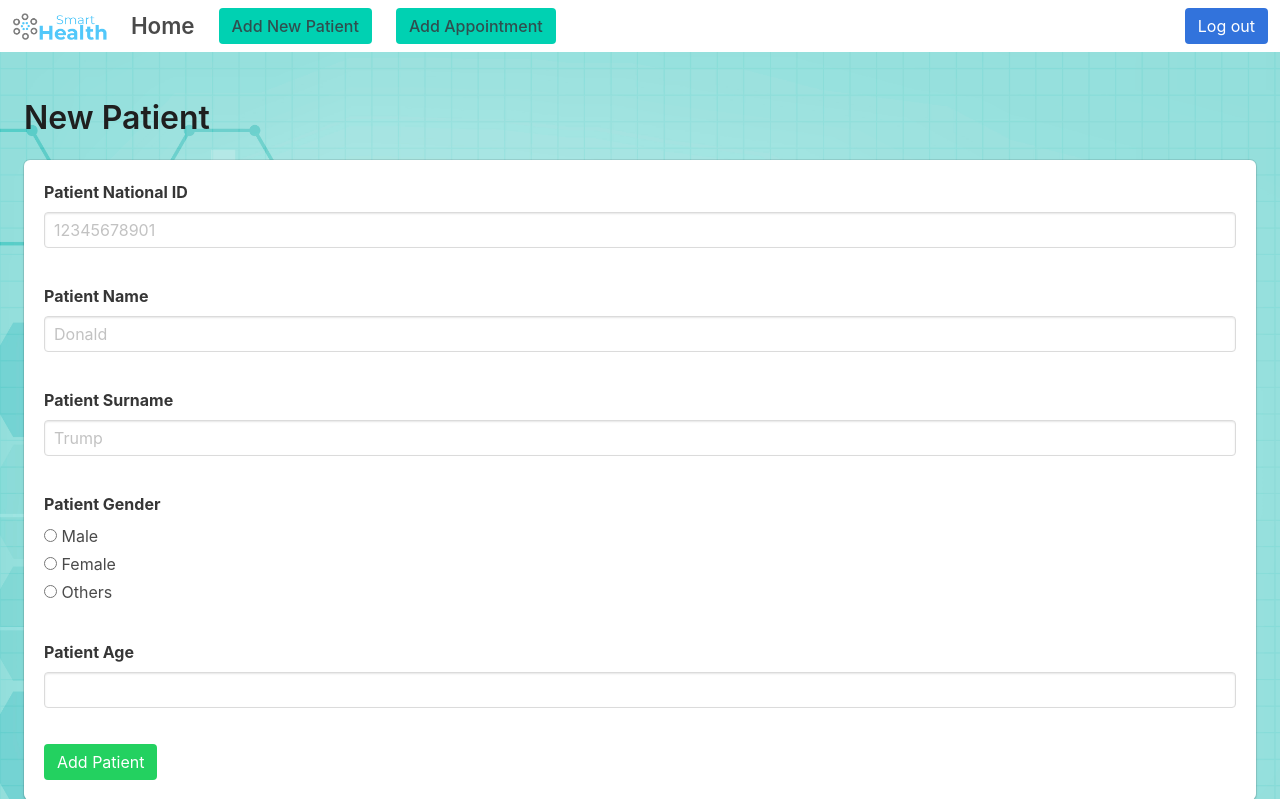
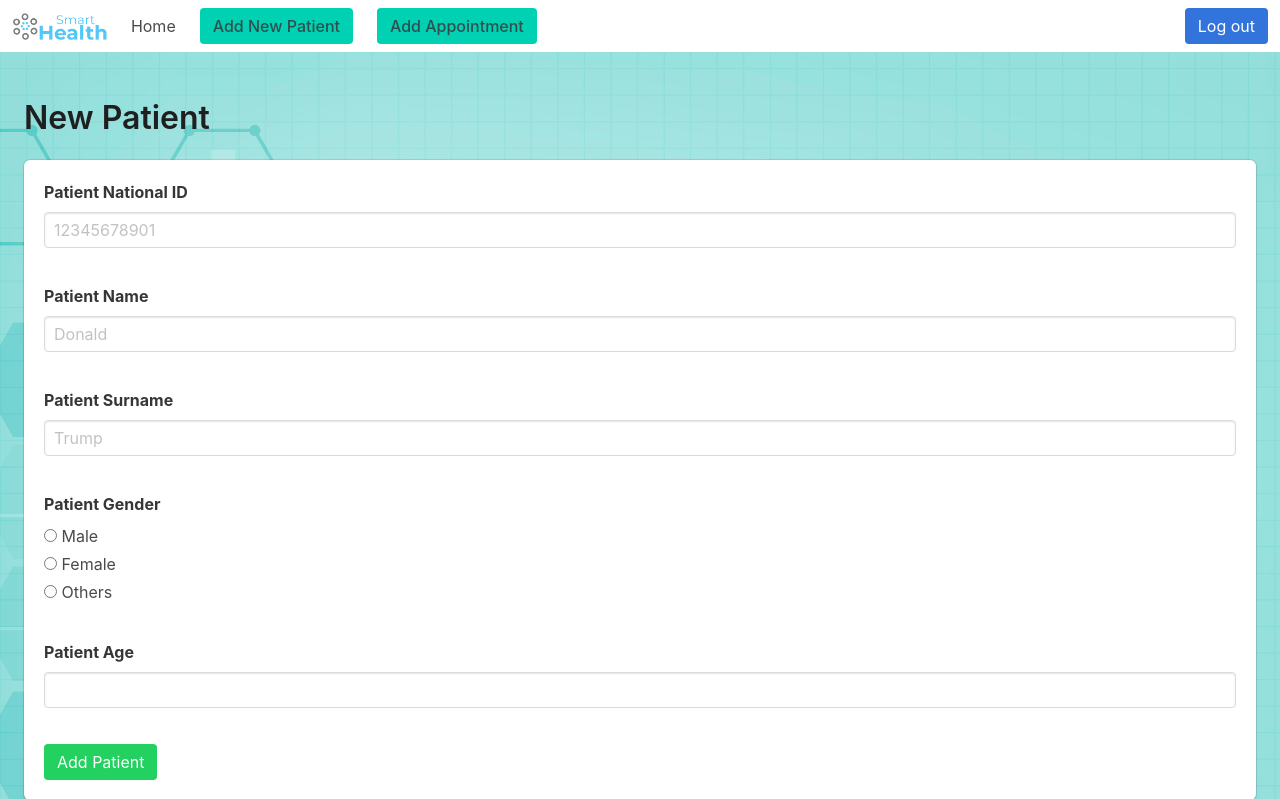
Before and after one commit to SmartHealth-ituse2020/SH-web, a Flask app: page /doctor/patient in a window 1280 px wide. Shown: the top 799 px of the page. Run offline with Flask 2, Linux system fonts and the light colour scheme; the visitor is signed in with stand-in values (Sample User, id 1); some libraries are stand-ins or nearby versions.

Commit message:
Css fixes in navbars

```diff
--- a/smarthealth_web/static/css/smartHealth.css
+++ b/smarthealth_web/static/css/smartHealth.css
@@ -74,3 +74,8 @@ footer {
   display: flex;
   align-items: center;
 }
+
+a.is-primary {
+  color:darkslategray !important;
+  font-weight: 500 !important;
+}
--- a/smarthealth_web/templates/doctor/doctor_layout.html
+++ b/smarthealth_web/templates/doctor/doctor_layout.html
@@ -22,19 +22,19 @@
       </div>
       <div class="navbar-menu">
         <div class="navbar-start">
-          <a class="navbar-item" href="{{ url_for('doctor.home_page') }}" style="font-weight: 600; font-size: 1.4rem;">
+          <a class="navbar-item" href="{{ url_for('doctor.home_page') }}">
             Home
           </a>
           <div class="navbar-item">
             <div class="buttons">
-              <a class="button is-primary" href="{{ url_for('doctor.add_patient') }}" style="color:darkslategray; font-weight: 500;">
+              <a class="button is-primary" href="{{ url_for('doctor.add_patient') }}">
                 Add New Patient
               </a>
             </div>
           </div>
           <div class="navbar-item">
             <div class="buttons">
-              <a class="button is-primary" href="{{ url_for('doctor.add_appointment') }}" style="color:darkslategray; font-weight: 500;">
+              <a class="button is-primary" href="{{ url_for('doctor.add_appointment') }}">
                   Add Appointment
               </a>
             </div>
--- a/smarthealth_web/templates/patient/patient_layout.html
+++ b/smarthealth_web/templates/patient/patient_layout.html
@@ -27,7 +27,7 @@
           </a>
           <div class="navbar-item">
             <div class="buttons">
-              <a class="button is-primary" href="{{ url_for('patient.patient_details') }}" style="color:darkslategray; font-weight: 500;">
+              <a class="button is-primary" href="{{ url_for('patient.patient_details') }}">
                 My Details
               </a>
             </div>
```
